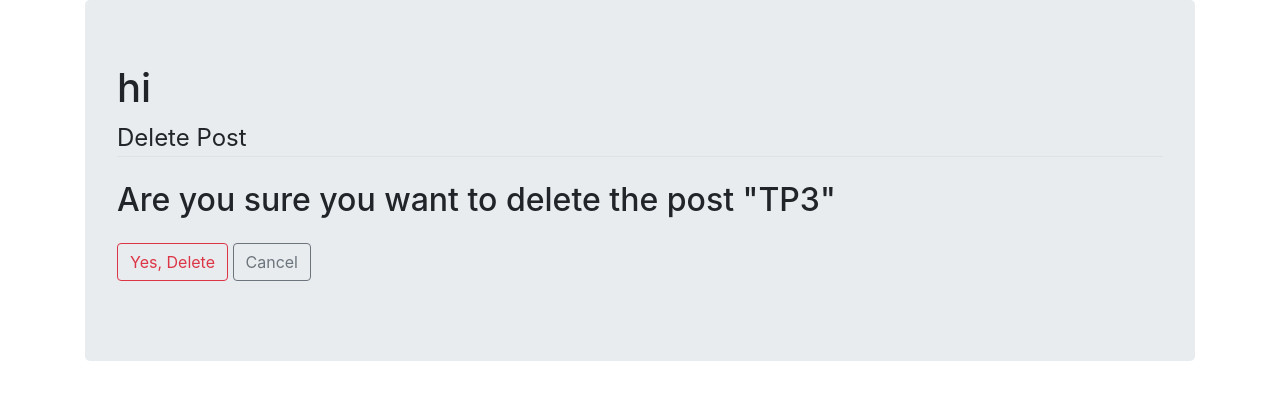
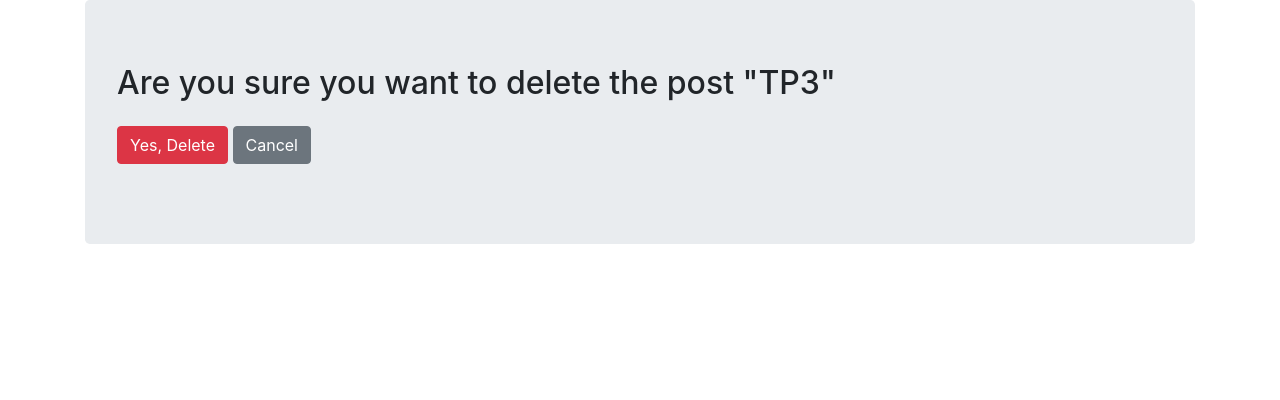
Before and after one commit to albud187/project_IPTR, a Django app: page /forum/post/37/delete/ in a window 1280 px wide. Shown: the part 56-456 px from the top of the page. Run offline with Django 3.2, Linux system fonts and the light colour scheme; a user stored in the database is signed in; data comes from the database, SQL or seed files in the repository; both versions use the stored data as it was after the commit; parts of the project's set-up code (start-up, migrations or seed data) failed here and were passed over; some libraries are stand-ins or nearby versions.

Commit message:
forum front end changes

```diff
--- a/app_forum/templates/app_forum/post_comment.html
+++ b/app_forum/templates/app_forum/post_comment.html
@@ -7,7 +7,7 @@
     <form method="POST">
         {% csrf_token %}
         <fieldset class="form-group">
-            <legend class="border-bottom mb-4">Comment/edit comment/post_comment.html</legend>
+            <legend class="border-bottom mb-4">Comment</legend>
             {{ form|crispy }}
         </fieldset>
         <div class="form-group">
--- a/app_forum/templates/app_forum/post_confirm_delete.html
+++ b/app_forum/templates/app_forum/post_confirm_delete.html
@@ -4,17 +4,15 @@
 <div class="container">
   <div class="jumbotron">
 
-<h1>hi</h1>
     <div class="content-section">
         <form method="POST">
             {% csrf_token %}
             <fieldset class="form-group">
-                <legend class="border-bottom mb-4">Delete Post</legend>
                 <h2>Are you sure you want to delete the post "{{ object.title }}"</h2>
             </fieldset>
             <div class="form-group">
-                <button class="btn btn-outline-danger" type="submit">Yes, Delete</button>
-                <a class="btn btn-outline-secondary" href="{% url 'app_forum:post_detail' object.id %}">Cancel</a>
+                <button class="btn btn-danger" type="submit">Yes, Delete</button>
+                <a class="btn btn-secondary" href="{% url 'app_forum:post_detail' object.id %}">Cancel</a>
             </div>
         </form>
     </div>
--- a/app_forum/templates/app_forum/post_detail.html
+++ b/app_forum/templates/app_forum/post_detail.html
@@ -2,9 +2,7 @@
 {% block body_block %}
 <div class="container">
   <div class="jumbotron">
-
-<h1>this is post_detail.html</h1>
-
+<h2 class="article-title">{{ object.title }}</h2>
   <article class="media content-section">
     <div class="media-body">
       <div class="article-metadata">
@@ -17,7 +15,7 @@
           </div>
         {% endif %}
       </div>
-      <h2 class="article-title">{{ object.title }}</h2>
+
       <p class="article-content">{{ object.content|safe }}</p>
     </div>
   </article>
--- a/app_forum/templates/app_forum/post_form.html
+++ b/app_forum/templates/app_forum/post_form.html
@@ -8,7 +8,7 @@
     <form method="POST">
         {% csrf_token %}
         <fieldset class="form-group">
-            <legend class="border-bottom mb-4">Blog Post</legend>
+            <legend class="border-bottom mb-4">Forum Post</legend>
             {{ form|crispy }}
         </fieldset>
         <div class="form-group">
--- a/app_forum/templates/post_list.html
+++ b/app_forum/templates/post_list.html
@@ -5,7 +5,7 @@
 {% load static %}
 <div class="container">
   <div class="jumbotron">
-      <h1>posts go here</h1>
+      <h1>Interactive Printers Forum</h1>
 
       {% for post in posts %}
         <article class="media content-section">
```
Also changed, not shown: db.sqlite3.
